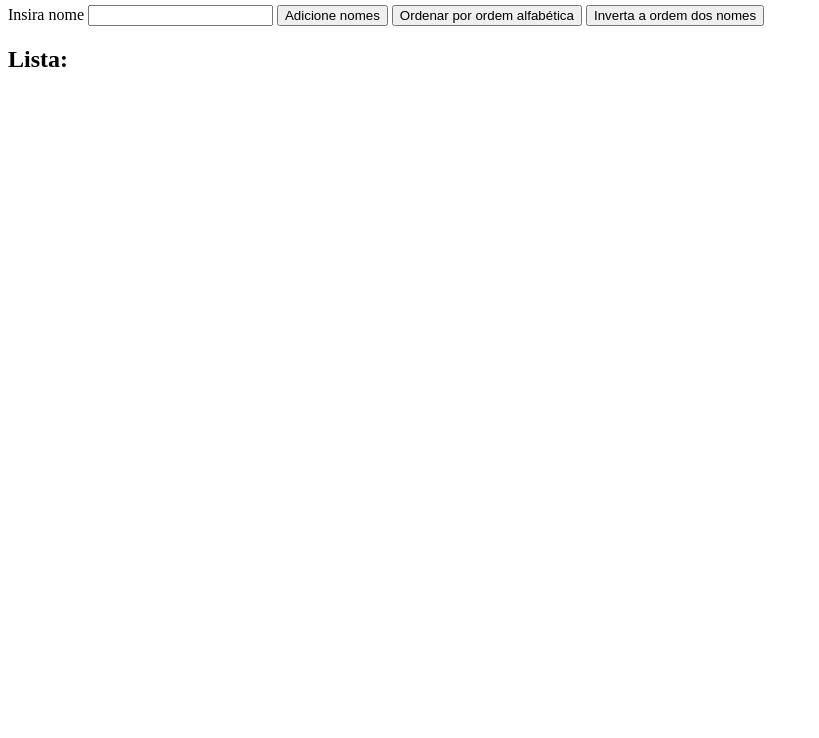
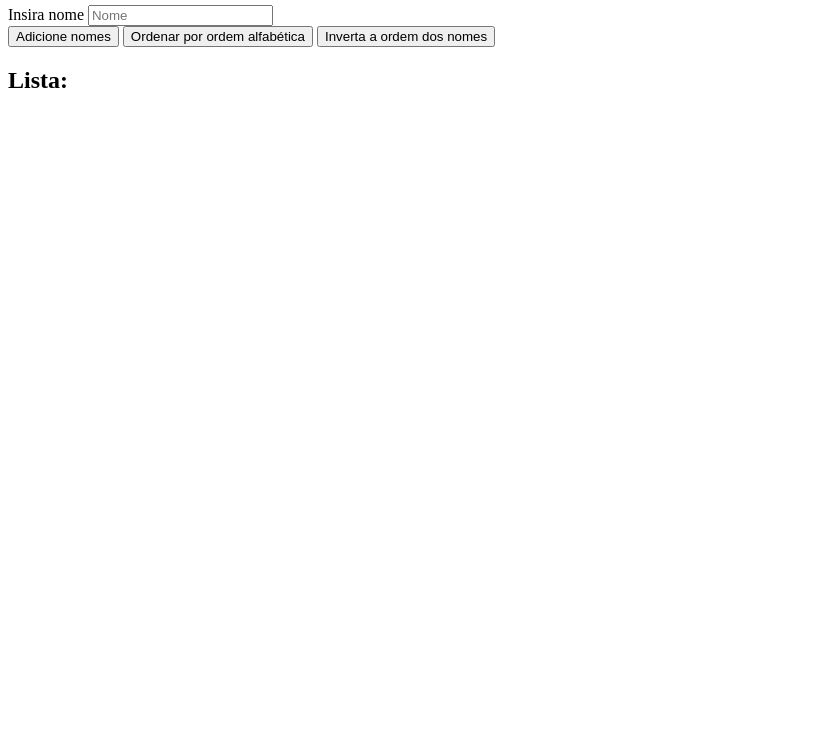
Before and after one commit to lecristina/primeira-atividade-js-seg-sem, a plain HTML site: page index.html in a window 1280 px wide. Shown: the part 62-800 px from the top of the page, without its empty margins (0-819 px from the left). Drawn offline with Linux system fonts and the light colour scheme.

Commit message:
Adicionando div para facilitar estilização

```diff
--- a/index.html
+++ b/index.html
@@ -15,16 +15,19 @@
 
     <div id="principal">
         <form id="formulario" action="#">
-
+            <div>
                 <label for="nome">Insira nome</label>
-                <input type="text" id="nome">
-
+                <input type="text" name="nome" id="nome" placeholder="Nome">
+            </div>
+            <div>
                 <button id="adicionar" type="button">Adicione nomes</button>
                 <button id="ordenar" type="button">Ordenar por ordem alfabética</button>
                 <button id="inverter" type="button">Inverta a ordem dos nomes</button>
-
-            <h2>Lista: </h2>
-            <div><ul id="lista"></ul></div>
+            </div>
+            <div>
+                <h2>Lista: </h2>
+                <ul id="lista"></ul>
+            </div>
         </form>
     </div>
 </body>
```
